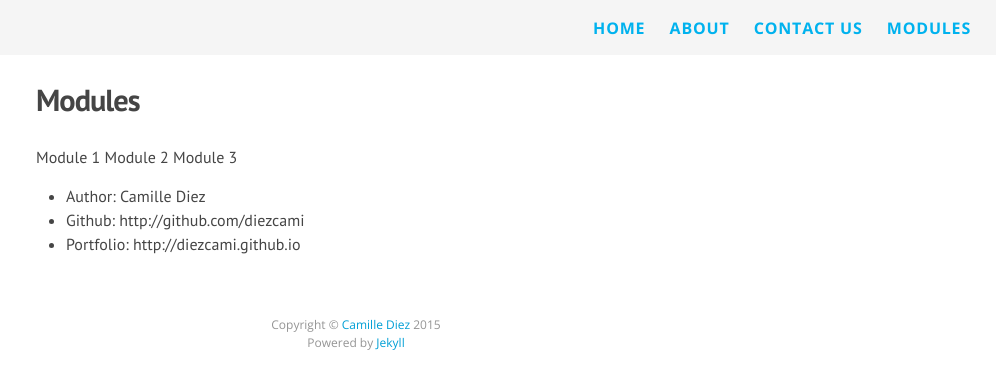
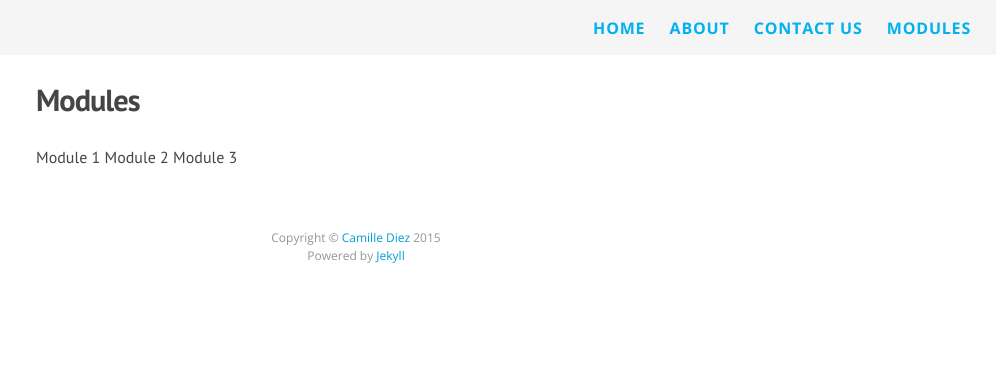
Before and after one commit to daisecpace/daisecpace, a Jekyll site: the page built from modules.md, in a window 1280 px wide. Shown: the top 389 px of the page, without its empty margins (284-1280 px from the left). Built offline with Jekyll 4.4.1, drawn with Linux system fonts in a browser that asks for light colours; nearby versions of some CDN libraries; Markdown is read by kramdown in place of the engine named in the settings.

Commit message:
Update modules.md

```diff
--- a/modules.md
+++ b/modules.md
@@ -6,7 +6,3 @@ permalink: /modules/
 Module 1
 Module 2
 Module 3
-
-* Author: Camille Diez
-* Github: http://github.com/diezcami
-* Portfolio: http://diezcami.github.io
```
